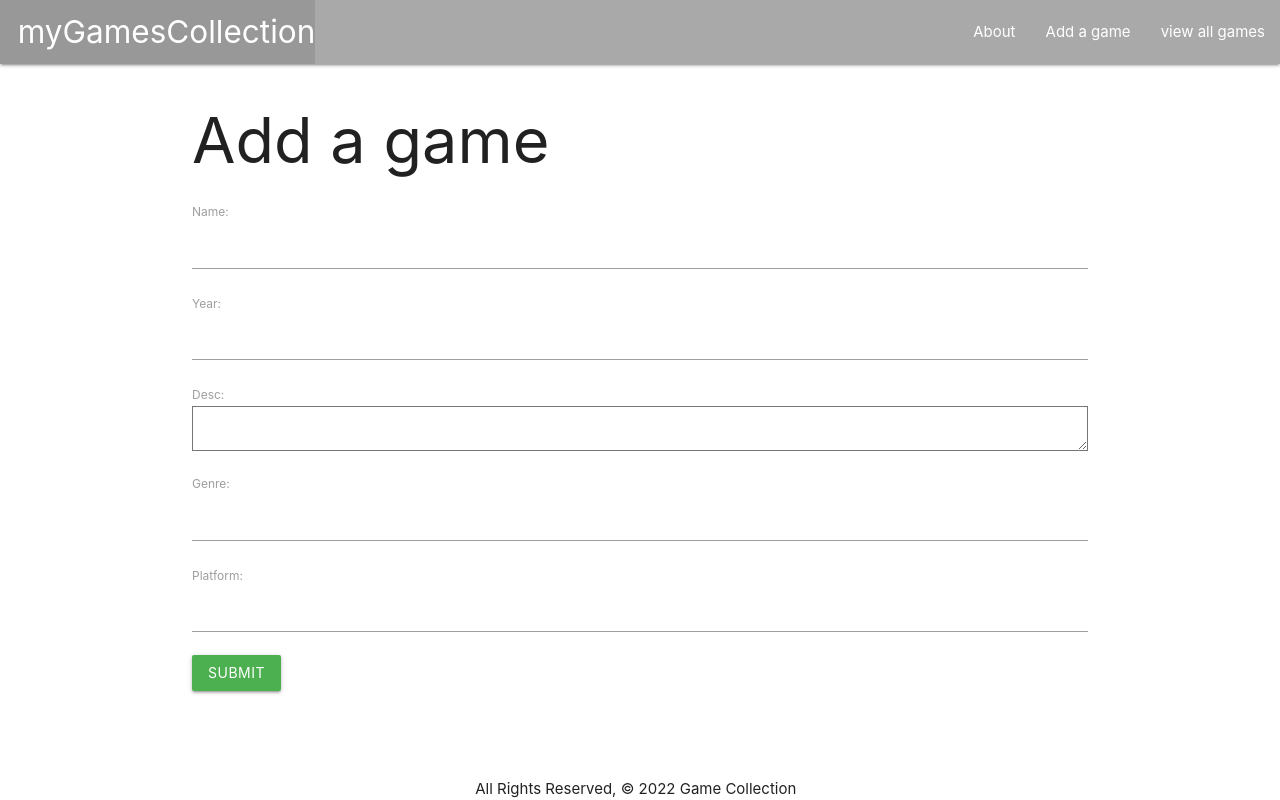
After one commit to Kemd/Django-Collections-4, a Django app: page /games/create/ in a window 1280 px wide. The commit adds this page. Run offline with Django 4.2, Linux system fonts and the light colour scheme.

Commit message:
updates models, views and urls

```diff
--- a/main_app/models.py
+++ b/main_app/models.py
@@ -1,5 +1,6 @@
 from platform import platform
 from django.db import models
+from django.urls import reverse
 
 # Create your models here.
 class Game(models.Model):
@@ -11,3 +12,6 @@ class Game(models.Model):
 
     def __str__(self):
         return self.name
+
+    def get_absolute_url(self):
+        return reverse('detail', kwargs={'game_id': self.id})
--- a/main_app/templates/base.html
+++ b/main_app/templates/base.html
@@ -28,13 +28,16 @@
             </li>
           </ul>
           <ul class="right">
-            <li><a href="/about">About</a></li>
+            <li><a href="{% url 'about' %}">About</a></li>
+            <li><a href="{% url 'games_create' %}">Add a game</a></li>
+            <li><a href="{% url 'index' %}"> view all games</a></li>
           </ul>
+
         </div>
       </nav>
     </header>
     <main class="container">{% block content %} {% endblock %}</main>
-    <footer class="page-footer">
+    <footer class="footer-copyright">
       <div class="center">
         All Rights Reserved, &copy; 2022 Game Collection &nbsp;
       </div>
--- a/main_app/templates/games/detail.html
+++ b/main_app/templates/games/detail.html
@@ -28,5 +28,9 @@
     <h4>Platform(s): {{game.platform}}</h4>
     {% endif %}
   </div>
+  <div class="card-action">
+    <a href="{% url 'games_update' game.id %}">Edit</a>
+    <a href="{% url 'games_delete' game.id %}">Delete</a>
+  </div>
 </div>
 {% endblock %}
--- a/main_app/templates/games/index.html
+++ b/main_app/templates/games/index.html
@@ -3,7 +3,7 @@
 
 {% for game in games %}
 <div class="card">
-  <a href="/games/{{ game.id }}">
+  <a href="{% url 'detail' game.id %}">
     <div class="card-content">
       <span class="card-title">{{game.name}}</span>
       <h4>Genre(s): {{game.genre}}</h4>
--- /dev/null
+++ b/main_app/templates/main_app/game_form.html
@@ -0,0 +1,18 @@
+{% extends 'base.html' %}
+{% block content %}
+
+{% if game %}
+<h1>Edit <span class="">{{ game.name }}</span></h1>
+{% else %}
+<h1>Add a game</h1>
+{% endif %}
+
+<form action="" method="POST">
+    {% csrf_token %}
+    <table>
+        {{ form.as_p }}
+    </table>
+    <input type="submit" value="Submit" class="btn green">
+</form>
+
+{% endblock %}
--- a/main_app/urls.py
+++ b/main_app/urls.py
@@ -7,5 +7,10 @@ urlpatterns = [
     path('about/', views.about, name='about'),
     # route for games
     path('games/', views.games_index, name='index'),
-    path('games/<int:game_id>/', views.games_detail, name='detail')
+    path('games/<int:game_id>/', views.games_detail, name='detail'),
+    # route for creating
+    path('games/create/', views.GameCreate.as_view(), name='games_create'),
+    # route for updating/deleting
+    path('games/<int:pk>/update/', views.GameUpdate.as_view(), name='games_update'),
+    path('games/<int:pk>/delete/', views.GameDelete.as_view(), name='games_delete'),
 ]
--- a/main_app/views.py
+++ b/main_app/views.py
@@ -1,10 +1,12 @@
 from django.shortcuts import render
 from django.http import HttpResponse
 from .models import Game
+from django.views.generic.edit import CreateView, UpdateView, DeleteView
+
 
 # Create your views here.
 def home(request):
-    return HttpResponse('Hello')
+    return render(request, 'home.html')
 
 def about(request):
     return render(request, 'about.html')
@@ -33,3 +35,18 @@ def games_index(request):
 def games_detail(request, game_id):
     game = Game.objects.get(id = game_id)
     return render(request, 'games/detail.html', { 'game': game})
+
+# add a game page
+class GameCreate(CreateView):
+    model = Game
+    fields = ['name', 'year', 'desc', 'genre', 'platform']
+
+# edit a game page
+class GameUpdate(UpdateView):
+    model = Game
+    fields = ['year', 'desc', 'genre', 'platform']
+
+# delete a game page
+class GameDelete(DeleteView):
+    model = Game
+    success_url = '/games/'
```
Also changed, not shown: main_app/templates/home.html (added, +9 -0 lines), main_app/templates/main_app/game_confirm_delete.html (added, +15 -0 lines).
